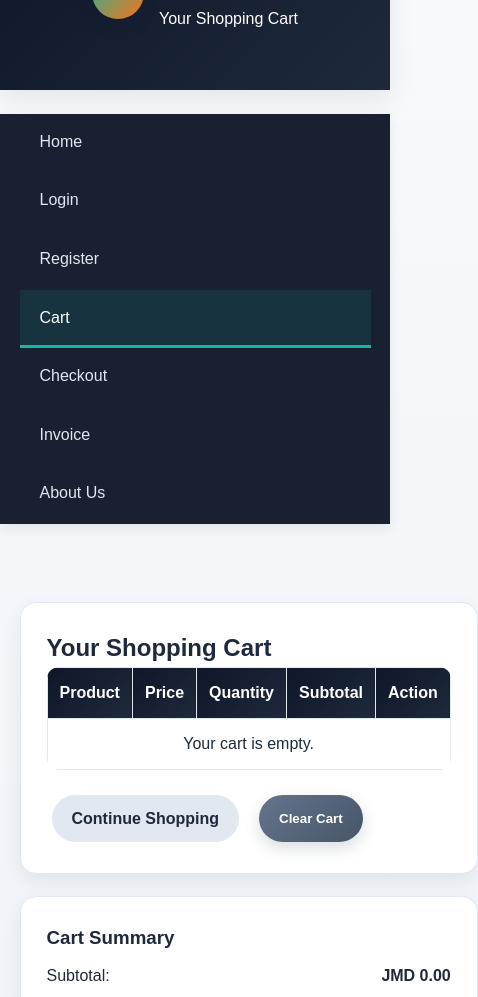
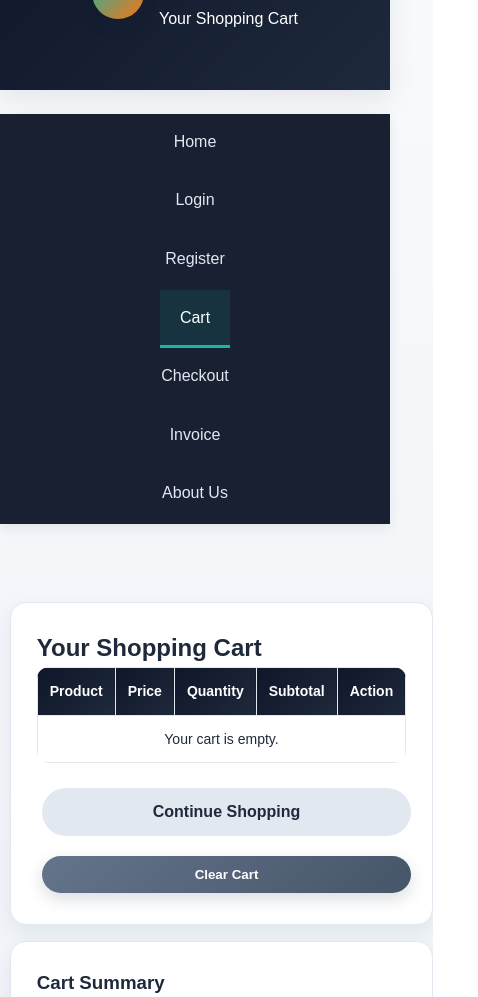
Before and after one commit to Student2000186/IA2, a plain HTML site: page cart.html in a window 390 px wide. Shown: the part 103-1100 px from the top of the page, 478 px wide, since content can reach past the window. Drawn offline with Linux system fonts and the light colour scheme.

Commit message:
Refactor and reorganize CSS styles

```diff
--- a/stylepage.css
+++ b/stylepage.css
@@ -584,14 +584,91 @@ textarea {
     font-size: 1.7rem;
   }
 
-  .slider {
-    height: 250px;
+  @media (max-width: 768px) {
+
+  /* =========================
+     FIX GRID SPACING
+  ========================= */
+  .checkout-layout,
+  .cart-layout,
+  .about-grid {
+    grid-template-columns: 1fr;
+    gap: 16px;
   }
 
-  .prev,
-  .next {
-    width: 40px;
-    height: 40px;
-    font-size: 18px;
+  .two-column {
+    grid-template-columns: 1fr;
+  }
+
+  /* =========================
+     FIX BUTTON STACKING
+  ========================= */
+  .button-group,
+  .button-row,
+  .wrap-buttons,
+  .multi-line {
+    flex-direction: column;
+    align-items: stretch;
+  }
+
+  .btn {
+    width: 100%;
+    text-align: center;
+  }
+
+  /* =========================
+     FIX CARD WIDTH
+  ========================= */
+  .product-card,
+  .form-card,
+  .summary-card,
+  .cart-table-card,
+  .info-card {
+    width: 100%;
+  }
+
+  /* =========================
+     FIX NAVBAR
+  ========================= */
+  .navbar ul,
+  .site-nav ul {
+    flex-direction: column;
+    align-items: center;
+  }
+
+  .navbar a,
+  .site-nav a {
+    width: 100%;
+    text-align: center;
+  }
+
+  /* =========================
+     FIX HERO SPACING
+  ========================= */
+  .hero {
+    padding: 30px 16px;
+  }
+
+  /* =========================
+     FIX TABLE SCROLL
+  ========================= */
+  .cart-table {
+    font-size: 14px;
+  }
+
+  /* =========================
+     FIX IMAGES
+  ========================= */
+  img {
+    max-width: 100%;
+    height: auto;
+  }
+
+  /* =========================
+     CENTER CONTENT
+  ========================= */
+  .container {
+    width: 95%;
   }
 }
+}
```
